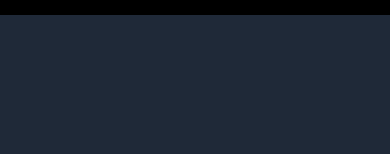
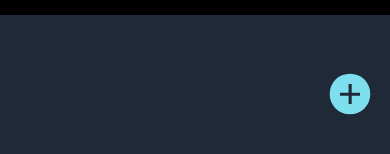
Before and after one commit to gonbanchero/mis-vistos-react, a React (Create React App) app: page / in a window 390 px wide. Shown: the part 658-812 px from the top of the page. Built offline with nearby package versions, Linux system fonts and the light colour scheme.

Commit message:
ajustos mobile

```diff
--- a/package.json
+++ b/package.json
@@ -11,6 +11,7 @@
     "@testing-library/react": "^13.3.0",
     "@testing-library/user-event": "^13.5.0",
     "axios": "^0.27.2",
+    "firebase": "^9.8.4",
     "react": "^18.1.0",
     "react-dom": "^18.1.0",
     "react-redux": "^8.0.2",
--- a/public/index.html
+++ b/public/index.html
@@ -4,7 +4,7 @@
 <head>
   <meta charset="utf-8" />
   <link rel="icon" href="%PUBLIC_URL%/favicon.ico" />
-  <meta name="viewport" content="width=device-width, initial-scale=1" />
+  <meta name="viewport" content="width=device-width, initial-scale=1 maximum-scale=1" />
   <meta name="theme-color" content="#000000" />
   <meta name="description" content="Web site created using create-react-app" />
   <link rel="apple-touch-icon" href="%PUBLIC_URL%/logo192.png" />
--- a/src/Components/Header.jsx
+++ b/src/Components/Header.jsx
@@ -83,7 +83,7 @@
 	align-items: center;
 `;
 
-const PlusIcon = styled.img`
+export const PlusIcon = styled.img`
 	cursor: pointer;
 	@media ${devices.tablet} {
 		display: none;
--- a/src/Components/Score.jsx
+++ b/src/Components/Score.jsx
@@ -239,9 +239,9 @@
 	}
 
 	@media ${devices.mobileL} {
-		width: 250px;
-		left: calc(50% - 140px);
-		top: 300px;
+		left: 5%;
+		width: 80%;
+		top: 150px;
 	}
 `;
 
--- a/src/Pages/Home.jsx
+++ b/src/Pages/Home.jsx
@@ -2,15 +2,26 @@
 import styled from 'styled-components';
 import { useSelector } from 'react-redux';
 import { ViewedCards } from '../Components/ViewedCards';
-import { Link } from 'react-router-dom';
 import { devices } from '../Styles/breakpoints/responsive';
 
+import PlusIconImg from '../img/add_icon.svg';
+import { useNavigate } from 'react-router-dom';
+
 export const Home = () => {
+	const navigate = useNavigate();
 	const viewedMovies = useSelector((state) => state.views.views);
 	// console.log(viewedMovies);
 
 	return (
 		<>
+			<Icon>
+				<PlusIcon
+					src={PlusIconImg}
+					onClick={() => {
+						navigate('/search');
+					}}
+				></PlusIcon>
+			</Icon>
 			{viewedMovies.length === 0 ? (
 				<WelcomeContainer>
 					<WelcomeTitle>
@@ -83,6 +94,7 @@
 	justify-content: center;
 	align-items: center;
 	max-width: 800px;
+
 	@media ${devices.tablet} {
 		width: auto;
 		padding: 50px 30px;
@@ -122,3 +134,18 @@
 	height: 1px;
 	background-color: #aaaaaa;
 `;
+
+const Icon = styled.div`
+	position: fixed;
+	right: 1rem;
+	bottom: 4rem;
+	display: none;
+	z-index: 20;
+	@media ${devices.tablet} {
+		display: block;
+	}
+`;
+
+const PlusIcon = styled.img`
+	cursor: pointer;
+`;
--- a/src/Pages/Movie.jsx
+++ b/src/Pages/Movie.jsx
@@ -75,16 +75,17 @@
 `;
 
 const Izquierda = styled.div`
-	max-width: 40%;
 	padding: 20px;
 	display: flex;
 	justify-content: center;
 	@media ${devices.laptop} {
-		width: 100%;
-		padding: 0;
+		max-width: 100%;
 	}
 	@media ${devices.laptopL} {
 		padding: 0;
+	}
+	@media ${devices.mobileL} {
+		min-width: 40%;
 	}
 `;
 
@@ -96,11 +97,14 @@
 		width: 70%;
 		padding: 0;
 	}
+	@media ${devices.mobileL} {
+		max-width: 100%;
+	}
 `;
 
 const Derecha = styled.div`
 	box-sizing: border-box;
-	max-width: 60%;
+
 	padding: 80px;
 	display: flex;
 	flex-direction: column;
@@ -110,6 +114,14 @@
 	}
 	@media ${devices.laptopL} {
 		padding: 50px;
+	}
+	@media ${devices.mobileL} {
+		width: 100%;
+		padding: 0;
+	}
+	@media ${devices.mobileL} {
+		width: 100%;
+		padding: 50px 40px;
 	}
 `;
 
--- a/src/Pages/Search.jsx
+++ b/src/Pages/Search.jsx
@@ -9,6 +9,8 @@
 import { Score } from '../Components/Score';
 import { useOpenPopup } from '../Hooks/useOpenPopup';
 import { devices } from '../Styles/breakpoints/responsive';
+import HomeIconImg from '../img/home.svg';
+import { useNavigate } from 'react-router-dom';
 
 export const Search = () => {
 	const openedPopup = useOpenPopup();
@@ -27,8 +29,17 @@
 
 	const { search } = useSelector((state) => state.search.search);
 
+	const navigate = useNavigate();
 	return (
 		<>
+			<Icon>
+				<HomeIcon
+					src={HomeIconImg}
+					onClick={() => {
+						navigate('/');
+					}}
+				></HomeIcon>
+			</Icon>
 			<MainContainer>
 				<Score {...openedPopup}></Score>
 				<Container>
@@ -36,7 +47,6 @@
 						type="text"
 						ref={busqueda}
 						onKeyUp={enterHandler}
-						autoFocus
 					></Input>
 					<Button onClick={handleSubmit}>Buscar</Button>
 				</Container>
@@ -58,7 +68,7 @@
 	margin: 0 auto;
 	display: flex;
 	flex-direction: column;
-	justify-content: center;
+	justify-content: start;
 	align-items: center;
 	padding: 30px 0px;
 `;
@@ -105,3 +115,18 @@
 		background-color: ${primary};
 	}
 `;
+
+const HomeIcon = styled.img`
+	cursor: pointer;
+`;
+
+const Icon = styled.div`
+	position: fixed;
+	right: 1rem;
+	bottom: 4rem;
+	display: none;
+	z-index: 20;
+	@media ${devices.tablet} {
+		display: block;
+	}
+`;
--- a/src/Pages/Tv.jsx
+++ b/src/Pages/Tv.jsx
@@ -96,7 +96,6 @@
 `;
 
 const Izquierda = styled.div`
-	max-width: 40%;
 	padding: 20px;
 	display: flex;
 	justify-content: center;
@@ -117,11 +116,14 @@
 		width: 70%;
 		padding: 0;
 	}
+	@media ${devices.mobileL} {
+		max-width: 80%;
+	}
 `;
 
 const Derecha = styled.div`
 	box-sizing: border-box;
-	max-width: 60%;
+
 	padding: 80px;
 	display: flex;
 	flex-direction: column;
@@ -131,6 +133,10 @@
 	}
 	@media ${devices.laptopL} {
 		padding: 50px;
+	}
+	@media ${devices.mobileL} {
+		width: 100%;
+		padding: 50px 40px;
 	}
 `;
 
--- a/src/index.css
+++ b/src/index.css
@@ -3,7 +3,6 @@
 	box-sizing: border-box;
 	font-family: 'Montserrat', sans-serif;
 	background-color: #1f2938;
-	min-height: 100vh;
 }
 
 h1,
```
Also changed, not shown: 1 other file (tests, documents, lock files or other folders).
